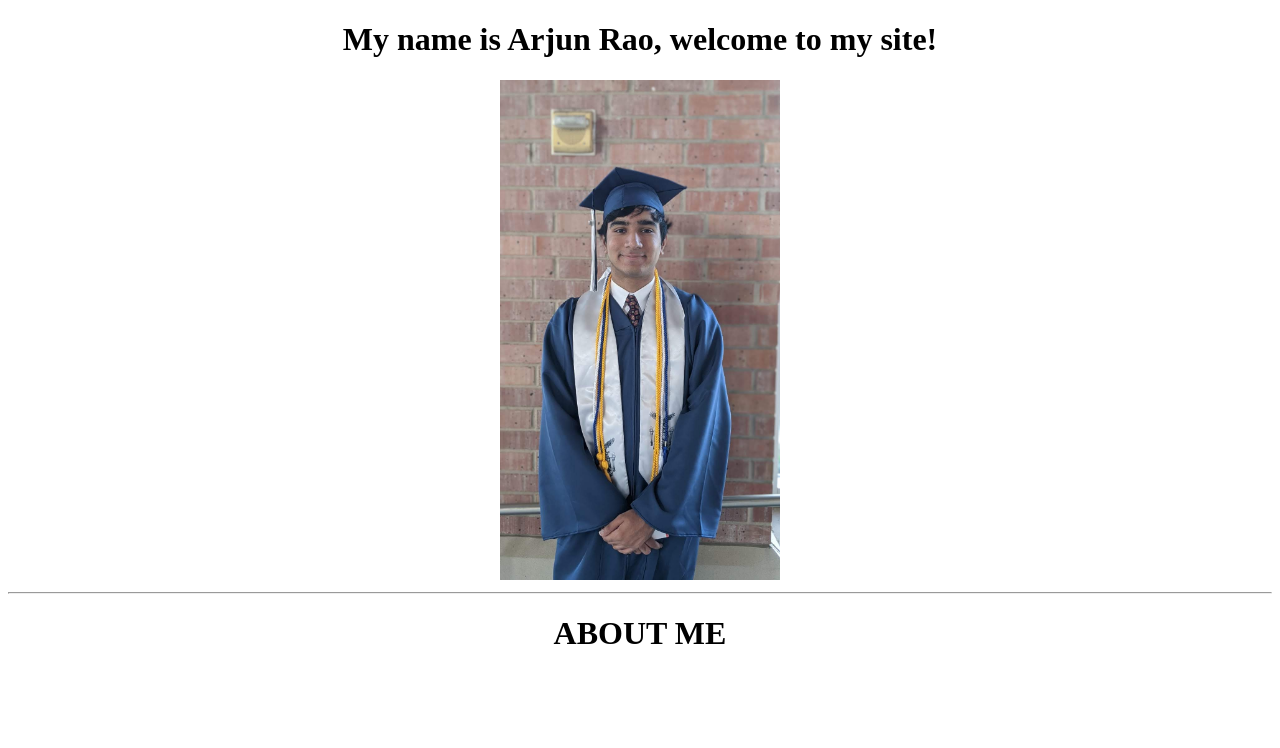
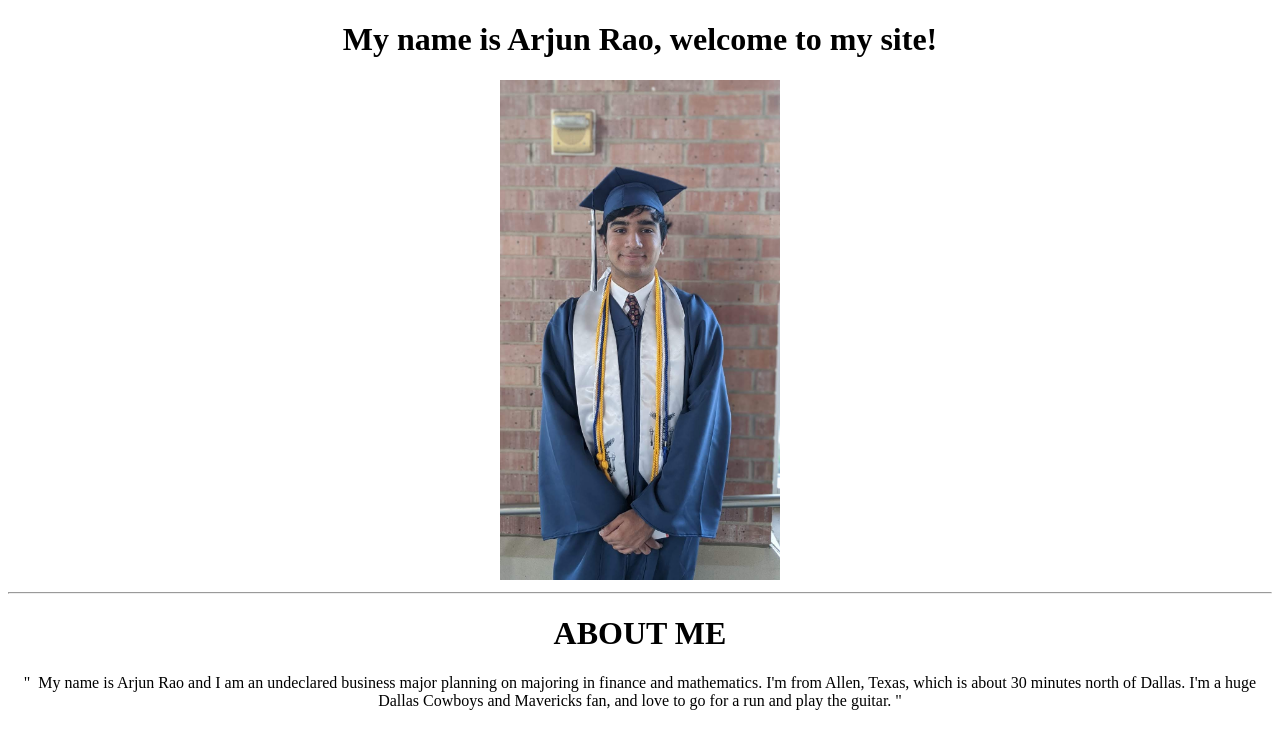
Before and after one commit to arjunrao11/arjunrao11.github.io, a plain HTML site: page index.html in a window 1280 px wide. Drawn offline with Linux system fonts and the light colour scheme.

Commit message:
Update index.html

```diff
--- a/index.html
+++ b/index.html
@@ -5,4 +5,8 @@
 <center><img src="ArjunGradPic.jpg" width="280" height="500" align="BOTTOM" /></center><hr />
 </body>
 <h1 style="text-align:center;font-style:bold;> align=" center"=""> ABOUT ME </h1>
+<p style="text-align:center;font-size:16px;">
+    "
+    &nbsp;My name is Arjun Rao and I am an undeclared business major planning on majoring in finance and mathematics. I'm from Allen, Texas, which is about 30 minutes north of Dallas. I'm a huge Dallas Cowboys and Mavericks fan, and love to go for a run and play the guitar. "
+</p>
 </html>
```
